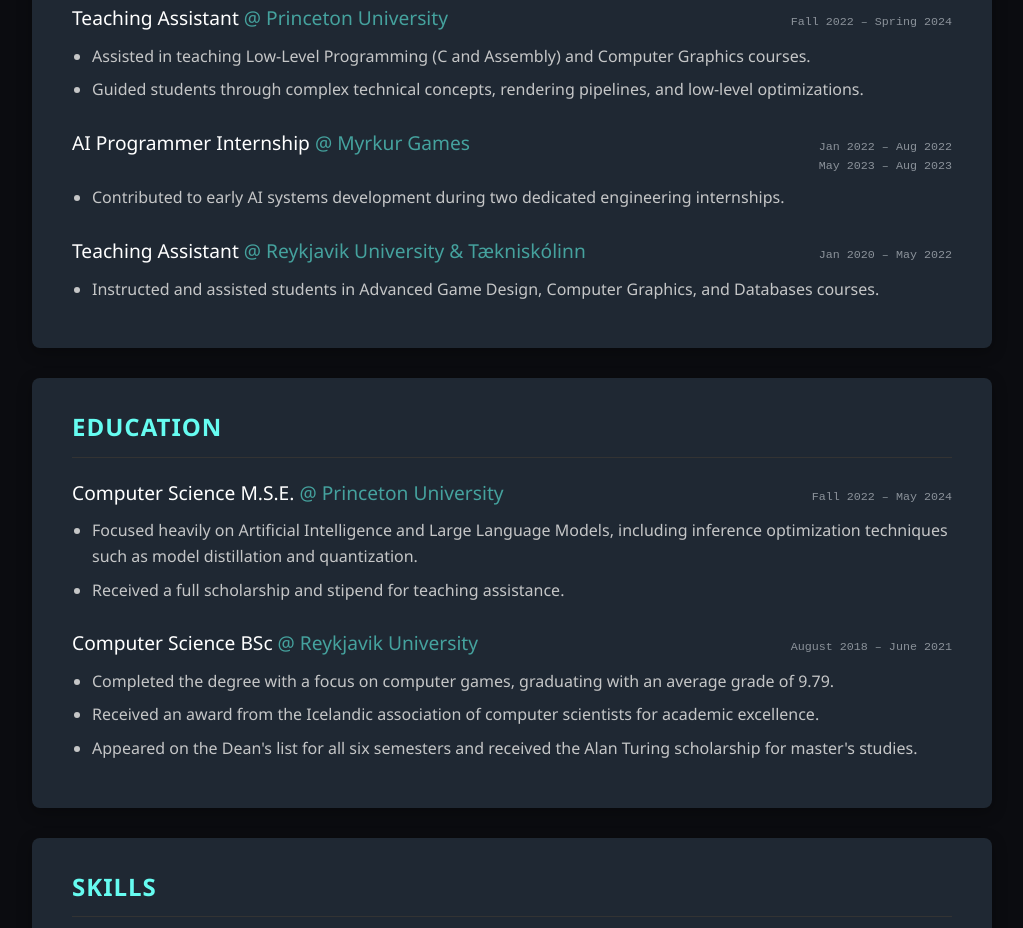
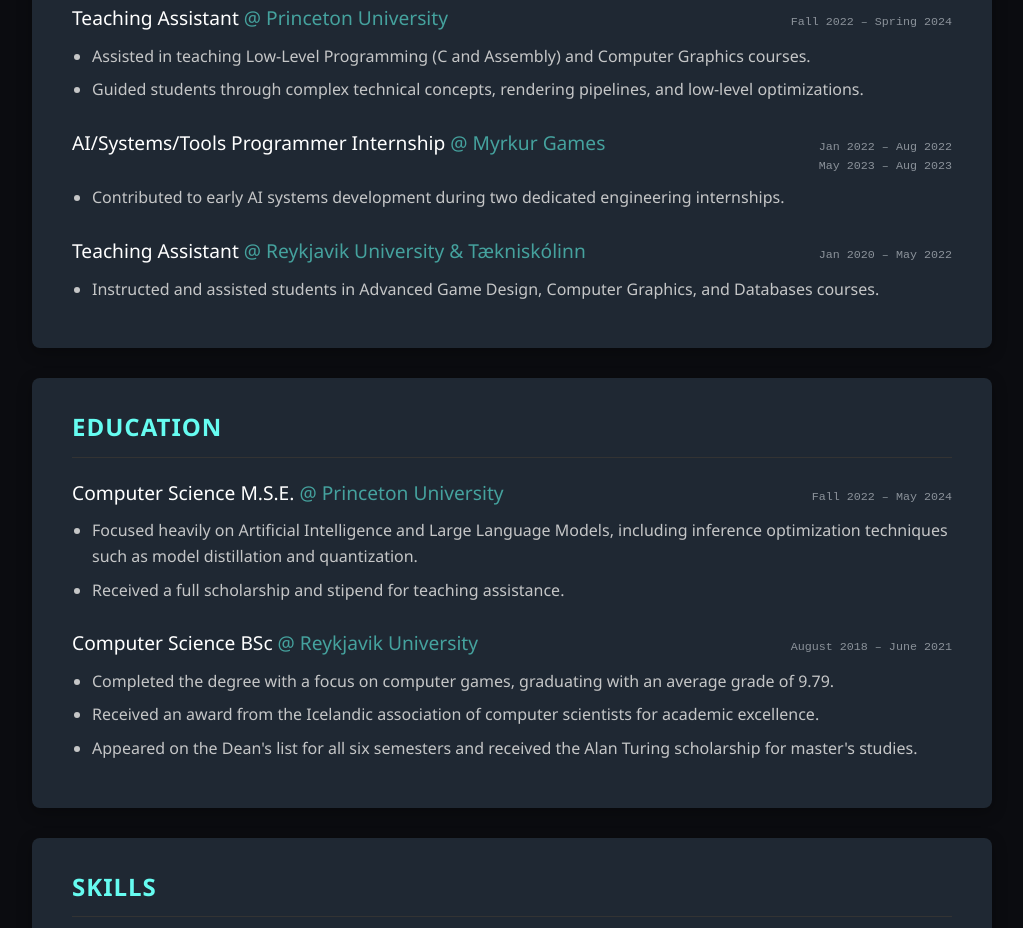
Before and after one commit to GudniNathan/gudninathan.github.io, a plain HTML site: page index.html in a window 1280 px wide. Shown: the part 973-1901 px from the top of the page, without its empty margins (128-1151 px from the left). Drawn offline with Linux system fonts and the light colour scheme.

Commit message:
Update internship title to include 'AI/Systems/Tools'

```diff
--- a/index.html
+++ b/index.html
@@ -274,7 +274,7 @@
 
         <div class="entry">
             <div class="entry-header">
-                <div class="entry-title">AI Programmer Internship <span class="entry-company">@ Myrkur Games</span></div>
+                <div class="entry-title">AI/Systems/Tools Programmer Internship <span class="entry-company">@ Myrkur Games</span></div>
                 <div class="entry-date">Jan 2022 – Aug 2022 <br> May 2023 – Aug 2023</div>
             </div>
             <ul>
```
